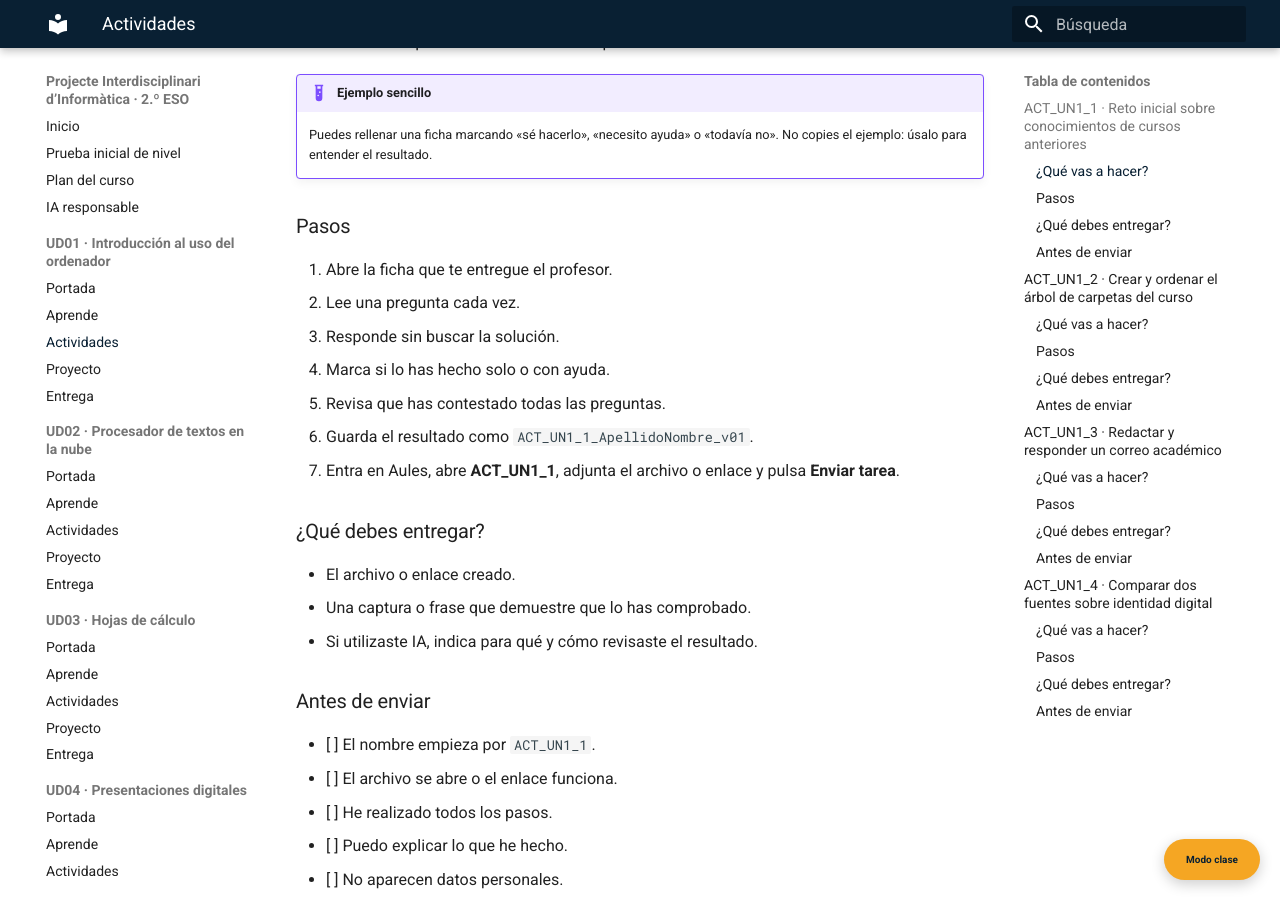
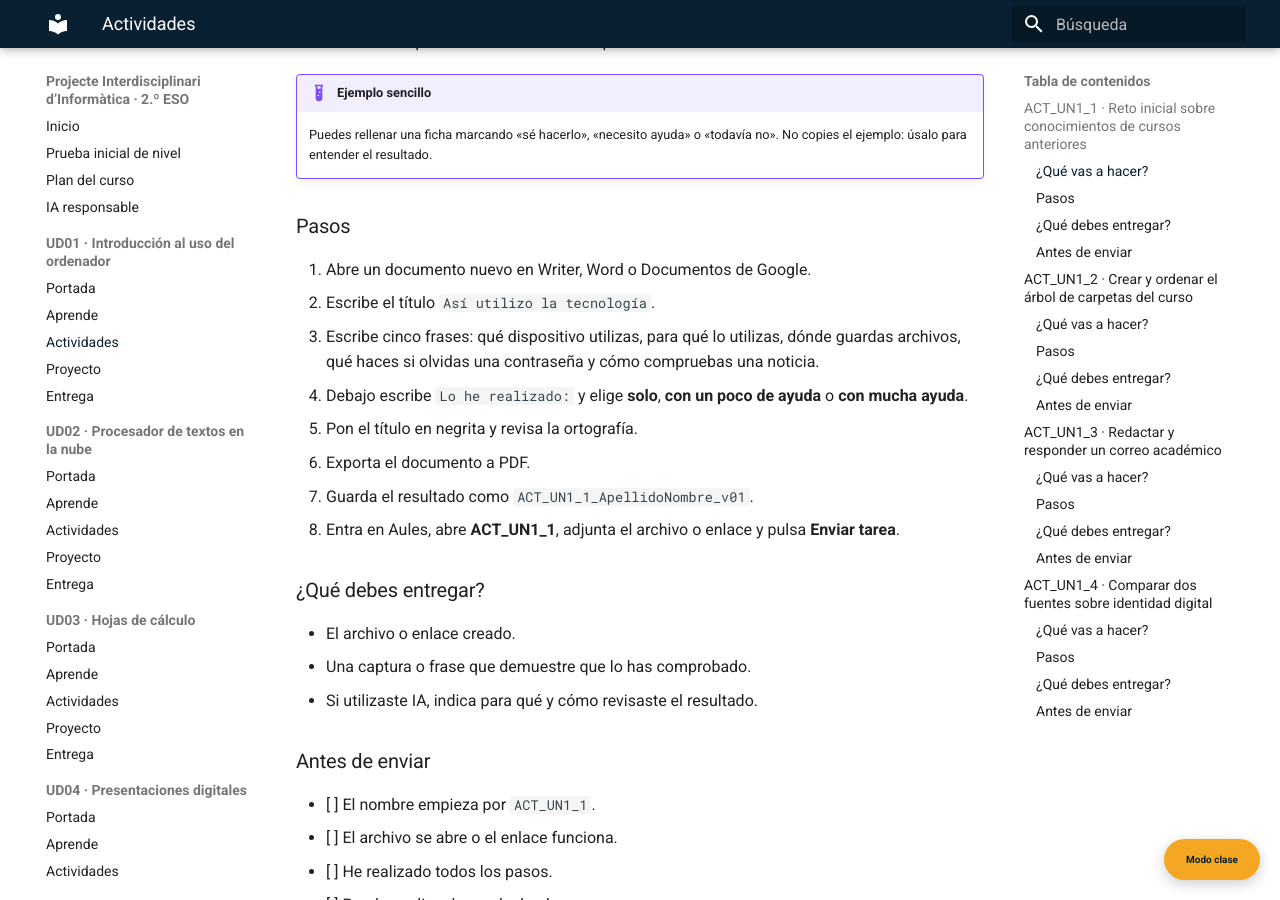
Before and after one commit to davidmolinafernadez/ESO_INFORMATICA_2ESO, an MkDocs documentation site: the page built from docs/ud01/actividades.md, in a window 1280 px wide and 900 px high, scrolled down 634 px. Built offline with MkDocs 1.6.1 and Material for MkDocs 9.7.7, drawn with Linux system fonts in a browser that asks for light colours.

Commit message:
Concretar actividades y materiales de partida

```diff
--- a/docs/ud01/actividades.md
+++ b/docs/ud01/actividades.md
@@ -20,11 +20,12 @@ Vas a descubrir qué recuerdas antes de empezar.
 
 ### Pasos
 
-1. Abre la ficha que te entregue el profesor.
-2. Lee una pregunta cada vez.
-3. Responde sin buscar la solución.
-4. Marca si lo has hecho solo o con ayuda.
-5. Revisa que has contestado todas las preguntas.
+1. Abre un documento nuevo en Writer, Word o Documentos de Google.
+2. Escribe el título `Así utilizo la tecnología`.
+3. Escribe cinco frases: qué dispositivo utilizas, para qué lo utilizas, dónde guardas archivos, qué haces si olvidas una contraseña y cómo compruebas una noticia.
+4. Debajo escribe `Lo he realizado:` y elige **solo**, **con un poco de ayuda** o **con mucha ayuda**.
+5. Pon el título en negrita y revisa la ortografía.
+6. Exporta el documento a PDF.
 6. Guarda el resultado como `ACT_UN1_1_ApellidoNombre_v01`.
 7. Entra en Aules, abre **ACT_UN1_1**, adjunta el archivo o enlace y pulsa **Enviar tarea**.
 
```
Also changed, not shown: docs/ud03/actividades.md (+1 -1 lines), docs/ud07/actividades.md (+1 -1 lines).
